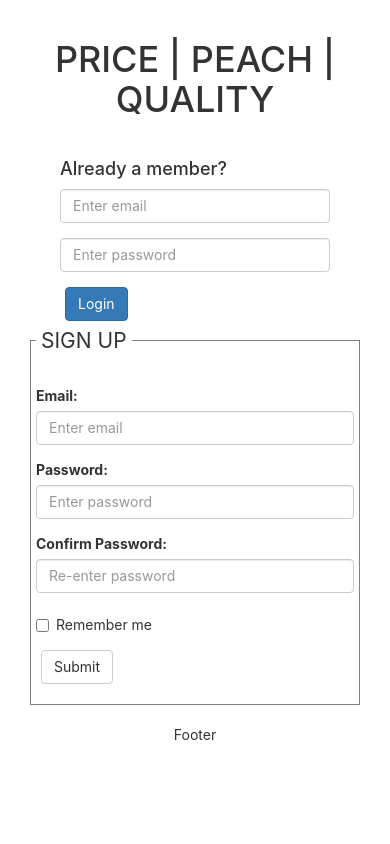
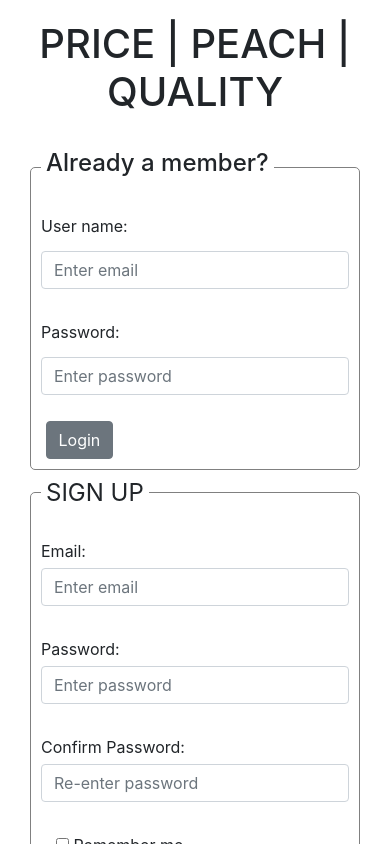
Before and after one commit to miron88/e-commerce, a React (Create React App) app: page / in a window 390 px wide. Shown: the top 844 px of the page. Built offline with nearby package versions, Linux system fonts and the light colour scheme.

Commit message:
Fixed some style issues.

```diff
--- a/public/index.html
+++ b/public/index.html
@@ -22,14 +22,14 @@
     <title>React App</title>
   </head>
 
-  <link rel="stylesheet" href="https://maxcdn.bootstrapcdn.com/bootstrap/3.3.7/css/bootstrap.min.css">
+  <link rel="stylesheet" href="https://maxcdn.bootstrapcdn.com/bootstrap/4.2.1/css/bootstrap.min.css">
   <script src="https://ajax.googleapis.com/ajax/libs/jquery/3.3.1/jquery.min.js"></script>
-  <script src="https://maxcdn.bootstrapcdn.com/bootstrap/3.3.7/js/bootstrap.min.js"></script>
+  <script src="https://maxcdn.bootstrapcdn.com/bootstrap/4.2.1/js/bootstrap.min.js"></script>
   <body>
     <noscript>
       You need to enable JavaScript to run this app.
     </noscript>
-    <div id="root" class="container"></div>
+    <div id="root"></div>
     <!--
       This HTML file is a template.
       If you open it directly in the browser, you will see an empty page.
--- a/src/App.js
+++ b/src/App.js
@@ -16,10 +16,11 @@ class App extends Component {
   render() {
     const USER = localStorage.getItem('user');
     return (
-      <div className="col-sm-12">
+      <div>
         <Header/>
         {USER?<ContentHeader/>:("")}
-
+        <div className='container'>
+          <div className='col-sm-12'>
             <Router basename='/'>
               <Switch>
                 <Route exact path='/' component={Login}/>
@@ -28,6 +29,8 @@ class App extends Component {
                 <Route path="/Category" component={Category}/>
               </Switch>
             </Router>
+          </div>
+        </div>
         <Footer/>
       </div>
     );
--- a/src/components/LoginForm.js
+++ b/src/components/LoginForm.js
@@ -54,24 +54,26 @@ class LoginForm extends Component {
                 {isAlreadyAuthenticated? <Redirect to={{
                     pathname: "/content"
                 }}/>:""}
-                <div className="col-sm-12">
-                    <div className="col-sm-4"><h4>Already a member?</h4></div>
-                    <form onSubmit={this.submitForm}>
+                <fieldset>
+                    <legend><h4>Already a member?</h4></legend>
+                    <form onSubmit={this.submitForm} className='form-inline'>
                         <div className="form-group col-sm-3">
+                            <label>User name: </label>
                             <input type="text" className="form-control" value={this.state.email} onChange={this.handleEmailChanged} placeholder="Enter email"/>
                         </div>
                         <div className="form-group col-sm-3">
+                            <label>Password:</label>
                             <input type="password" className="form-control" value={this.state.password} onChange={this.handlePasswordChanged} placeholder="Enter password"/>
                         </div>
                         <div className='col-sm-2'>
-                            <button className="btn btn-primary">Login</button>
+                            <label>&nbsp;</label>
+                            <button className="btn btn-secondary">Login</button>
                         </div>
                     </form>
-                </div>
+                </fieldset>
             </div>
         )
     }
-
 }
 
 export default LoginForm;
--- a/src/components/SignUpForm.js
+++ b/src/components/SignUpForm.js
@@ -4,40 +4,34 @@ class SignUpForm extends Component{
     render(){
         return( <fieldset>
             <legend>SIGN UP</legend>
-                <form className="form-horizontal" action="/action_page.php">
-
-                        <div className="form-group">
-                            <label className="control-label col-sm-2">Email:</label>
-                            <div className="col-sm-10">
-                                <input type="email" className="form-control" placeholder="Enter email"/>
-                            </div>
-                        </div>
-                        <div className="form-group">
-                            <label className="control-label col-sm-2">Password:</label>
-                            <div className="col-sm-10">
-                                <input type="password" className="form-control" placeholder="Enter password"/>
-                            </div>
-                        </div>
-                        <div className="form-group">
-                            <label className="control-label col-sm-2">Confirm Password:</label>
-                            <div className="col-sm-10">
-                                <input type="password" className="form-control" placeholder="Re-enter password"/>
-                            </div>
-                        </div>
-                        <div className="form-group">
-                            <div className="col-sm-offset-2 col-sm-10">
-                                <div className="checkbox">
-                                    <label>
-                                        <input type="checkbox"/> Remember me
-                                    </label>
+                <form className="form-inline" action="/action_page.php">
+                    <div className="form-group col-sm-12">
+                        <div className="control-label col-sm-2">Email:</div>
+                        <input type="email" className="form-control col-sm-10" placeholder="Enter email"/>
+                    </div>
+                    <div className="form-group col-sm-12">
+                        <div className="control-label col-sm-2">Password:</div>
+                            <input type="password" className="form-control col-sm-10" placeholder="Enter password"/>
+                    </div>
+                    <div className="form-group col-sm-12">
+                        <div className="control-label col-sm-2">Confirm Password:</div>
+                        <input type="password" className="form-control col-sm-10" placeholder="Re-enter password"/>
+                    </div>
+                    <div className="form-group col-sm-12">
+                        <div className="control-label col-sm-2"></div>
+                        <div className="col-sm-10">
+                            <div className="checkbox">
+                                <div>
+                                    <input type="checkbox"/> Remember me
                                 </div>
                             </div>
                         </div>
-                        <div className="form-group">
-                            <div className="col-sm-offset-2 col-sm-10">
-                                <button type="submit" className="btn btn-default">Submit</button>
-                            </div>
+                    </div>
+                    <div className="form-group">
+                        <div className="col-sm-offset-2 col-sm-10">
+                            <button type="submit" className="btn btn-secondary">Submit</button>
                         </div>
+                    </div>
                 </form>
                     </fieldset>
         )
--- a/src/index.css
+++ b/src/index.css
@@ -19,8 +19,8 @@ code {
   max-height: 150px;
 }
 
-.categoryName{
-  margin: auto !important;
+.categoryOrTag{
+  padding: 19px 15px !important;
 }
 
 .panel-body{
@@ -33,8 +33,9 @@ code {
 }
 
 fieldset{
-  border: solid 1px grey !important;
-  padding: 5px !important;
+  border: solid 1px grey;
+  padding: 10px;
+  border-radius: 5px;
 }
 
 legend{
@@ -54,3 +55,37 @@ legend{
   text-align: center;
 
 }
+.form-group{
+  padding: 5px 0;
+}
+.control-label{
+  padding-left: 0;
+}
+
+.form-check-label{
+  padding: 0px 20px 0px 0
+}
+
+.card{
+  margin: 20px 0;
+}
+
+@media (max-width: 1000px){
+  .form-inline{
+    display: block;
+  }
+  .col-sm-3{
+    max-width: 100%;
+  }
+  .col-sm-2{
+    padding-left: 0;
+  }
+  button{
+    margin-left: 0;
+  }
+  .form-control{
+    width: 100% !important;
+    margin: 5px 0
+  }
+
+}
--- a/src/views/Content/Partial/ContentHeader.js
+++ b/src/views/Content/Partial/ContentHeader.js
@@ -12,12 +12,28 @@ class ContentHeader extends Component{
     }
     render(){
         return(
-            <div className="contentHeader">
-                <a className="btn btn-primary" href='/Product'>All Products</a>
-                <a className="btn btn-primary" href='/Content'>Add New Product</a>
-                <a className="btn btn-primary" href='/Category'>Categories/Tags</a>
-                <button className="btn btn-primary" onClick={this.handleLogout}>Logout</button>
+            <nav className="navbar navbar-expand-md bg-dark navbar-dark">
+            <a className="navbar-brand" href="/">Best Buy</a>
+            <button className="navbar-toggler" type="button" data-toggle="collapse" data-target="#collapsibleNavbar">
+              <span className="navbar-toggler-icon"></span>
+            </button>
+            <div className="collapse navbar-collapse" id="collapsibleNavbar">
+              <ul className="navbar-nav">
+                <li className="nav-item">
+                  <a className="nav-link" href="/Product">All Products</a>
+                </li>
+                <li className="nav-item">
+                  <a className="nav-link" href="/Content">Add New Product</a>
+                </li>
+                <li className="nav-item">
+                  <a className="nav-link" href="/Category">Categories/Tags</a>
+                </li>
+                <li className="nav-item">
+                  <a className="nav-link" href="#" onClick={this.handleLogout}>Logout</a>
+                </li>
+              </ul>
             </div>
+          </nav>
         )
     }
 }
--- a/src/views/Products/Product.js
+++ b/src/views/Products/Product.js
@@ -47,9 +47,8 @@ class ListItems extends Component {
         let images = this.props.data.Images.split(',');
         let img_path = 'http://miron.gearhostpreview.com/uploads/'+images[0];
         return(
-            <a href='/'>
             <li className="list-group-item">
-
+                <div className='form-inline'>
                     <div className='col-sm-3' id='product-image'>
                         <img className='img-responsive' src={img_path} alt={images[0]} width='100'/>
                     </div>
@@ -63,7 +62,8 @@ class ListItems extends Component {
                     <div className='col-sm-2'>
                         <h1 style={{float: 'right'}}>&#36;{this.props.data.Price}</h1>
                     </div>
-            </li></a>
+                </div>
+            </li>
         )
     }
 }
```
Also changed, not shown: src/views/Category/AddCategory.js (+10 -18 lines), src/views/Category/Category.js (+12 -7 lines), src/views/Category/ShowAllCategory.js (+10 -11 lines), src/views/Content/Partial/AddProduct.js (+40 -64 lines), 1 other file (tests, documents, lock files or other folders). Lines whose indentation alone changed are shown as unchanged.
